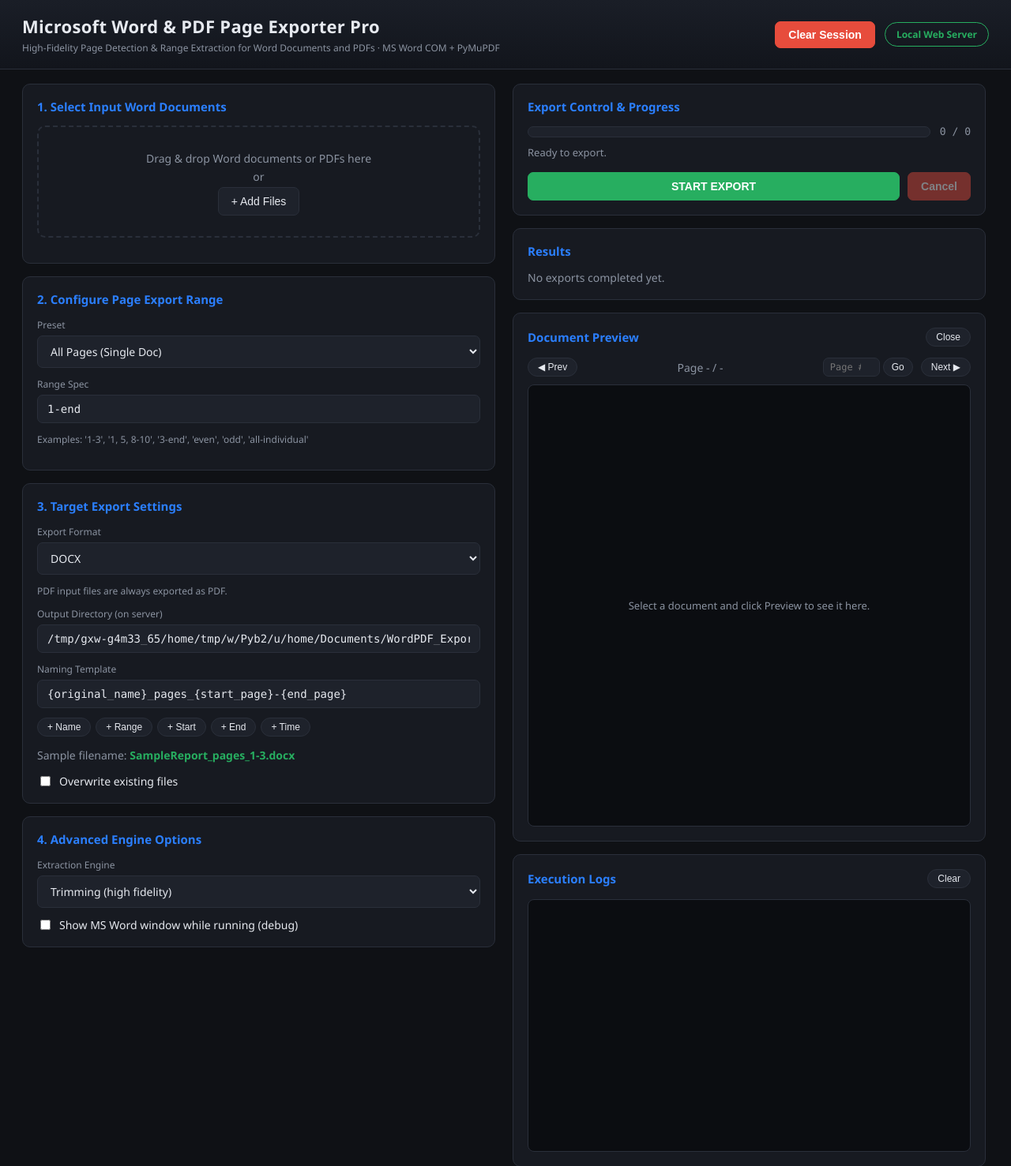
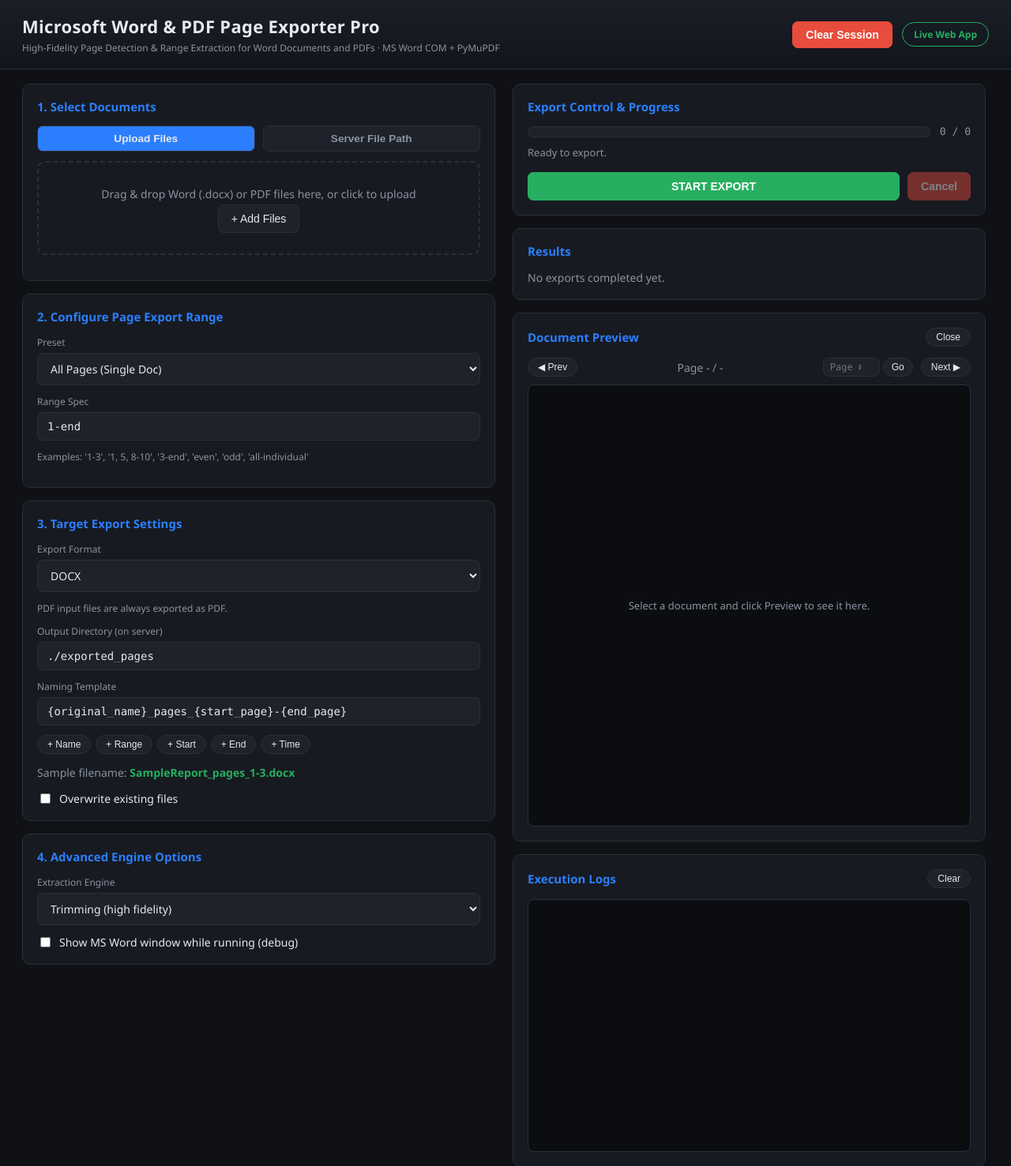
Before and after one commit to MR-KK54/word_pdf_exports, a Flask app: page / in a window 1280 px wide. Shown: the top 1477 px of the page at 79% size. Run offline with Flask 3, Linux system fonts and the light colour scheme.

Commit message:
Feature: restore Server File Path selection tab to Web UI and backend

```diff
--- a/word_exporter_pro/web/app.py
+++ b/word_exporter_pro/web/app.py
@@ -55,16 +55,26 @@
 
 
 def _resolve_upload(name: str) -> str:
-    """Resolves an uploaded filename to its stored path (newest wins on duplicates)."""
-    name = os.path.basename(name)
-    direct = os.path.join(UPLOAD_DIR, name)
+    """Resolves an uploaded filename or direct server file path to its stored path."""
+    if not name:
+        raise FileNotFoundError()
+
+    # 1. Direct absolute or relative file path on server filesystem
+    if os.path.exists(name) and os.path.isfile(name):
+        return os.path.abspath(name)
+
+    # 2. Otherwise, treat it as an uploaded file basename.
+    # Normalize separators to strip Windows backslashes even if running on a Linux server.
+    base = name.replace("\\", "/").split("/")[-1]
+
+    direct = os.path.join(UPLOAD_DIR, base)
     if os.path.isfile(direct):
         return direct
     best, best_mtime = None, 0.0
     for entry in os.listdir(UPLOAD_DIR):
         sub = os.path.join(UPLOAD_DIR, entry)
         if os.path.isdir(sub):
-            candidate = os.path.join(sub, name)
+            candidate = os.path.join(sub, base)
             if os.path.isfile(candidate):
                 mtime = os.path.getmtime(candidate)
                 if mtime >= best_mtime:
@@ -102,7 +112,7 @@
 @app.route("/api/inspect", methods=["POST"])
 def api_inspect():
     data = request.get_json(silent=True) or {}
-    name = os.path.basename(str(data.get("name", "")))
+    name = str(data.get("name", ""))
     try:
         path = _resolve_upload(name)
     except FileNotFoundError:
--- a/word_exporter_pro/web/static/app.js
+++ b/word_exporter_pro/web/static/app.js
@@ -95,7 +95,8 @@
     nameEl.textContent = f.name;
     const meta = document.createElement("span");
     meta.className = "muted";
-    meta.textContent = " · " + fmtSize(f.size) + (f.pages != null ? " · " + f.pages + " pages" : "");
+    const sizeText = f.isServerPath ? "[Server Path]" : fmtSize(f.size);
+    meta.textContent = " · " + sizeText + (f.pages != null ? " · " + f.pages + " pages" : "");
     info.append(nameEl, meta);
 
     const actions = document.createElement("div");
@@ -488,6 +489,10 @@
   $("cancelBtn").disabled = true;
   schedulePreview();
   appendLog("info", "Session cleared.");
+
+  // Reset server path tab inputs and state
+  if ($("serverPathInput")) $("serverPathInput").value = "";
+  if ($("tabUpload")) $("tabUpload").click();
 }
 
 /* ---------------- Events ---------------- */
@@ -594,3 +599,43 @@
 setProgress(0, 0);
 updatePreviewNav();
 schedulePreview();
+
+// Tab switcher logic
+if ($("tabUpload") && $("tabServerPath")) {
+  $("tabUpload").addEventListener("click", () => {
+    $("tabUpload").style.background = "var(--accent)";
+    $("tabUpload").style.color = "var(--text)";
+    $("tabServerPath").style.background = "var(--panel-2)";
+    $("tabServerPath").style.border = "1px solid var(--border)";
+    $("tabServerPath").style.color = "var(--muted)";
+    $("uploadContainer").style.display = "block";
+    $("serverPathContainer").style.display = "none";
+  });
+
+  $("tabServerPath").addEventListener("click", () => {
+    $("tabServerPath").style.background = "var(--accent)";
+    $("tabServerPath").style.color = "var(--text)";
+    $("tabUpload").style.background = "var(--panel-2)";
+    $("tabUpload").style.border = "1px solid var(--border)";
+    $("tabUpload").style.color = "var(--muted)";
+    $("uploadContainer").style.display = "none";
+    $("serverPathContainer").style.display = "block";
+  });
+}
+
+if ($("addServerPathBtn")) {
+  $("addServerPathBtn").addEventListener("click", () => {
+    const pathVal = $("serverPathInput").value.trim();
+    if (!pathVal) return;
+
+    if (state.files.some((f) => f.name === pathVal)) {
+      alert("This path has already been added.");
+      return;
+    }
+
+    state.files.push({ name: pathVal, size: 0, pages: null, isServerPath: true });
+    renderFiles();
+    $("serverPathInput").value = "";
+    schedulePreview();
+  });
+}
--- a/word_exporter_pro/web/templates/index.html
+++ b/word_exporter_pro/web/templates/index.html
@@ -4,7 +4,7 @@
   <meta charset="UTF-8" />
   <meta name="viewport" content="width=device-width, initial-scale=1.0" />
   <title>Word and PDF Page Exporter Pro</title>
-  <link rel="stylesheet" href="/static/style.css" />
+  <link rel="stylesheet" href="static/style.css" />
 </head>
 <body>
   <header class="header">
@@ -14,20 +14,41 @@
     </div>
     <div class="header-actions">
       <button type="button" class="btn reset" id="resetBtn">Clear Session</button>
-      <div class="server-badge">Local Web Server</div>
+      <div class="server-badge">Live Web App</div>
     </div>
   </header>
 
   <main class="layout">
     <section class="left">
-      <div class="card">
-        <h2>1. Select Input Word Documents</h2>
-        <div id="dropzone" class="dropzone">
-          <p>Drag &amp; drop Word documents or PDFs here</p>
-          <p class="muted">or</p>
-          <button type="button" class="btn" id="pickFilesBtn">+ Add Files</button>
-          <input type="file" id="fileInput" multiple accept=".docx,.doc,.docm,.dotx,.dotm,.rtf,.pdf" hidden />
+      <div class="card card-active" id="step1">
+        <h2>1. Select Documents</h2>
+
+        <!-- Tab buttons to switch between Upload and Server Path -->
+        <div class="tab-container" style="display: flex; gap: 10px; margin-bottom: 12px;">
+          <button type="button" class="btn" id="tabUpload" style="flex: 1; background: var(--accent); color: var(--text); font-weight: 600; padding: 8px 12px; font-size: 0.85rem;">Upload Files</button>
+          <button type="button" class="btn" id="tabServerPath" style="flex: 1; background: var(--panel-2); border: 1px solid var(--border); color: var(--muted); font-weight: 600; padding: 8px 12px; font-size: 0.85rem;">Server File Path</button>
         </div>
+
+        <!-- Tab 1: Upload (default) -->
+        <div id="uploadContainer">
+          <div class="dropzone" id="dropzone">
+            <p>Drag & drop Word (.docx) or PDF files here, or click to upload</p>
+            <button type="button" class="btn" id="pickFilesBtn">+ Add Files</button>
+            <input type="file" id="fileInput" multiple accept=".docx,.doc,.docm,.dotx,.dotm,.rtf,.pdf" hidden />
+          </div>
+        </div>
+
+        <!-- Tab 2: Server Path -->
+        <div id="serverPathContainer" style="display: none; padding: 12px; background: rgba(255,255,255,0.02); border: 1px dashed var(--border); border-radius: 6px; margin-bottom: 12px;">
+          <label class="field" style="margin: 0;">
+            <span style="font-weight: 500; font-size: 0.85rem; margin-bottom: 6px; display: block; color: var(--text);">Absolute File Path on Server</span>
+            <div style="display: flex; gap: 8px;">
+              <input type="text" id="serverPathInput" placeholder="e.g. C:\Users\Hxtreme\Downloads\document.docx" style="flex: 1; font-family: inherit; font-size: 0.9rem; background: var(--bg); border: 1px solid var(--border); color: var(--text); padding: 6px 12px; border-radius: 4px;" />
+              <button type="button" class="btn" id="addServerPathBtn" style="padding: 0 16px; font-weight: 600; font-size: 0.85rem; background: var(--accent); color: var(--text); border: none; border-radius: 4px; cursor: pointer;">Add Path</button>
+            </div>
+          </label>
+        </div>
+
         <ul id="fileList" class="file-list"></ul>
       </div>
 
@@ -65,7 +86,7 @@
         <p class="muted hint">PDF input files are always exported as PDF.</p>
         <label class="field">
           <span>Output Directory (on server)</span>
-          <input type="text" id="outputDirInput" value="{{ default_output_dir }}" placeholder="e.g. D:\exports\pages" />
+          <input type="text" id="outputDirInput" value="./exported_pages" placeholder="e.g. D:\exports\pages" />
         </label>
         <label class="field">
           <span>Naming Template</span>
@@ -156,6 +177,6 @@
     <div id="modalBox" class="modal-box"><img id="modalImg" alt="Preview" /></div>
   </div>
 
-  <script src="/static/app.js"></script>
+  <script src="static/app.js"></script>
 </body>
 </html>
```
Also changed, not shown: index.html (+28 -7 lines), static/app.js (+46 -1 lines).
